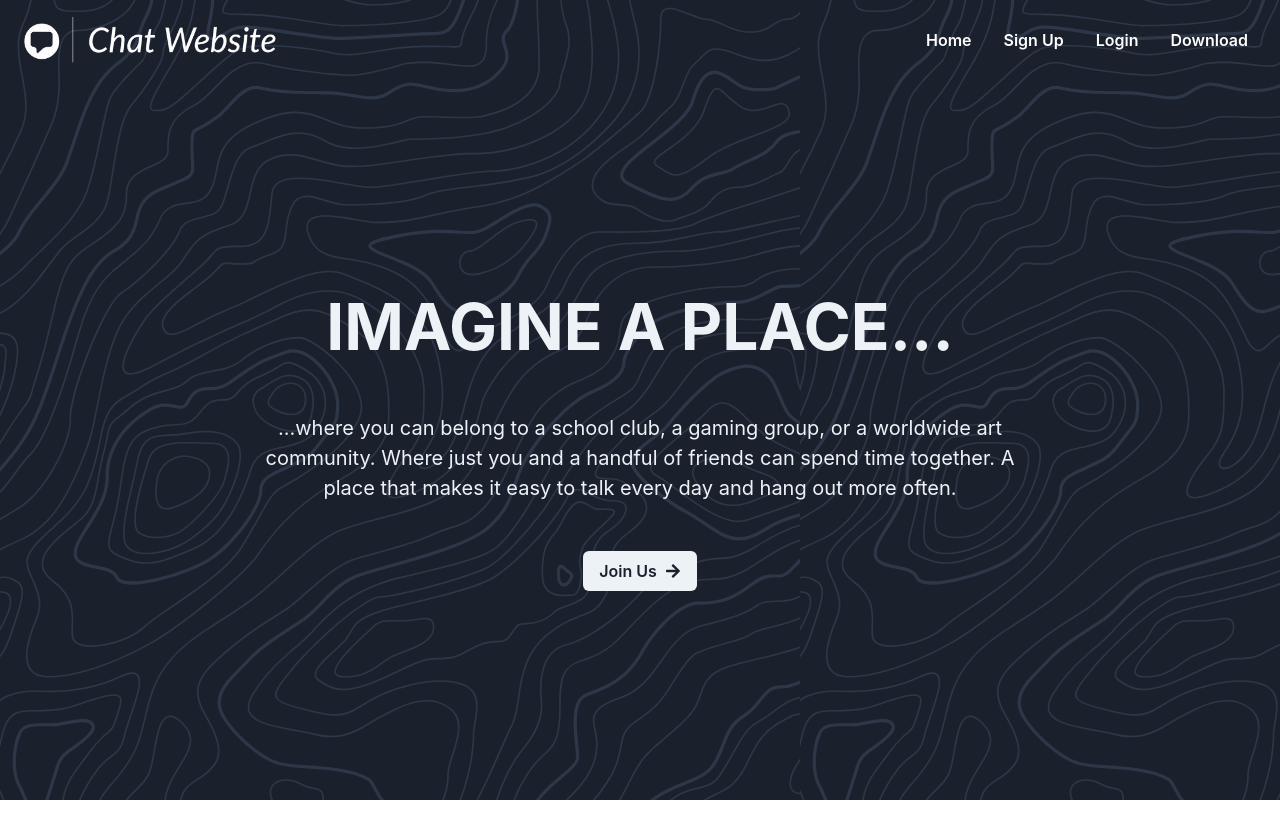
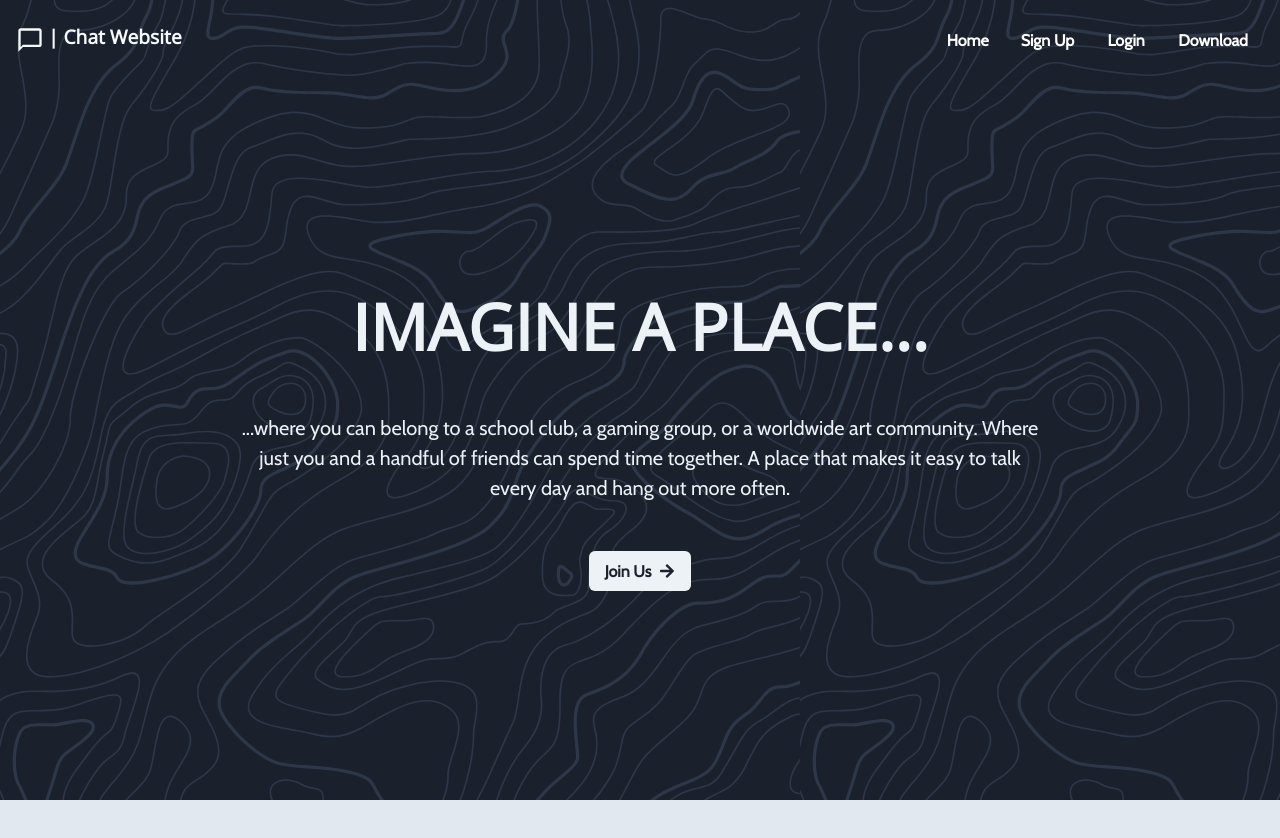
Before and after one commit to shivamchhapola/Chat-Website, a React (Create React App) app in the folder frontend/: page / in a window 1280 px wide. Shown: the top 838 px of the page. Built offline with nearby package versions, Linux system fonts and the light colour scheme.

Commit message:
Added fonts

```diff
--- a/frontend/package.json
+++ b/frontend/package.json
@@ -10,7 +10,7 @@
     "@testing-library/react": "^13.4.0",
     "@testing-library/user-event": "^13.5.0",
     "aos": "^3.0.0-beta.6",
-    "framer-motion": "^7.3.4",
+    "framer-motion": "^7.5.1",
     "react": "^18.2.0",
     "react-dom": "^18.2.0",
     "react-icons": "^4.4.0",
--- a/frontend/src/App.js
+++ b/frontend/src/App.js
@@ -1,13 +1,15 @@
 import { BrowserRouter, Route, Routes } from 'react-router-dom';
 import './App.css';
 import Homepage from './Homepage/Homepage';
+import Join from './Join/Join';
 
 function App() {
   return (
     <div className="App">
       <BrowserRouter>
         <Routes>
-          <Route path="/" element={<Homepage />} exact/>
+          <Route path="/" element={<Homepage />} exact />
+          <Route path="/join" element={<Join />} />
         </Routes>
       </BrowserRouter>
     </div>
--- a/frontend/src/Homepage/Homepage.js
+++ b/frontend/src/Homepage/Homepage.js
@@ -1,4 +1,4 @@
-import { Heading, Text } from '@chakra-ui/layout';
+import { Heading, Link, Text } from '@chakra-ui/layout';
 import React, { Component } from 'react';
 import Navbar from './Navbar';
 import { Box, Flex, Button, Image, IconButton } from '@chakra-ui/react';
@@ -8,6 +8,7 @@ import TLogo from './Icons/TLogo.png';
 import HeadBack from './Icons/random-shapes.svg';
 import AOS from 'aos';
 import 'aos/dist/aos.css';
+import { VscNoNewline } from 'react-icons/vsc';
 
 export default class Homepage extends Component {
   componentDidMount() {
@@ -16,7 +17,7 @@ export default class Homepage extends Component {
 
   render() {
     return (
-      <Flex flexDirection="column">
+      <Flex flexDirection="column" bgColor="gray.200">
         <Box
           h={['80vh', '85vh', '90vh', '100vh']}
           bgColor="gray.800"
@@ -43,14 +44,19 @@ export default class Homepage extends Component {
               day and hang out more often.
             </Text>
             <Box>
-              <Button rightIcon={<FaArrowRight />}>Join Us</Button>
+              <Button as={Link} rightIcon={<FaArrowRight />} href="/join" _hover={{
+                textDecoration: "none",
+                backgroundColor: "gray.300",
+              }}>
+                Join Us
+              </Button>
             </Box>
           </Flex>
         </Box>
+
         <Flex
           h={['80vh', '90vh', 'auto', '100vh']}
           marginBottom="7rem"
-          bgColor="gray.50"
           align="center"
           justify="center"
           direction={['column', 'column', 'row', 'row']}
@@ -72,10 +78,10 @@ export default class Homepage extends Component {
             </Text>
           </Box>
         </Flex>
+
         <Flex
           h={['80vh', '90vh', 'auto', '100vh']}
           marginBottom="7rem"
-          bgColor="gray.50"
           align="center"
           justify="center"
           direction={['column-reverse', 'column-reverse', 'row', 'row']}
@@ -97,10 +103,10 @@ export default class Homepage extends Component {
           </Box>
           <Image src={Svg1} w={['80%', '70%', '50%', '60%']} />
         </Flex>
+
         <Flex
           h={['80vh', '90vh', 'auto', '100vh']}
           marginBottom="7rem"
-          bgColor="gray.50"
           align="center"
           justify="center"
           direction={['column', 'column', 'row', 'row']}
@@ -122,10 +128,10 @@ export default class Homepage extends Component {
             </Text>
           </Box>
         </Flex>
+
         <Flex
           h={['80vh', '90vh', 'auto', '100vh']}
           marginBottom="7rem"
-          bgColor="gray.50"
           align="center"
           justify="center"
           direction="column"
@@ -151,6 +157,7 @@ export default class Homepage extends Component {
           </Box>
           <Image src={Svg1} w={['80%', '70%', '50%', '60%']} />
         </Flex>
+
         <Flex direction="column" h="30vh" data-aos="fade-up">
           <Heading marginBottom={['1rem', '1rem', '2rem', '2rem']}>
             Ready to start your journey?
@@ -167,6 +174,7 @@ export default class Homepage extends Component {
             </Button>
           </Box>
         </Flex>
+
         <Flex
           bgColor="gray.800"
           h="5vh"
--- a/frontend/src/Homepage/Navbar.js
+++ b/frontend/src/Homepage/Navbar.js
@@ -1,6 +1,6 @@
 import React, { useState, useEffect } from 'react';
 import {
-  Image,
+  Heading,
   Flex,
   Box,
   Button,
@@ -8,9 +8,10 @@ import {
   IconButton,
   VStack,
 } from '@chakra-ui/react';
-import Logo from './Icons/TLogo.png';
+import { Icon } from '@chakra-ui/icon';
 import { FiMenu, FiX, FiHome, FiDownload } from 'react-icons/fi';
 import { VscAccount, VscSignIn } from 'react-icons/vsc';
+import { MdOutlineChatBubbleOutline } from 'react-icons/md';
 import AOS from 'aos';
 import 'aos/dist/aos.css';
 
@@ -23,14 +24,27 @@ export default function Navbar() {
 
   return (
     <NavbarContainer>
-      <Box w={['70%', '40%', '30%', '23%']}>
-        <Image src={Logo} alt="Chat Website" size="sm" />
-      </Box>
+      <Flex
+        w={['70%', '40%', '30%', '23%']}
+        direction="row"
+        justifyContent="left"
+        alignContent="center"
+        padding="2">
+        <Icon as={MdOutlineChatBubbleOutline} color="gray.50" boxSize="7" />
+        <Heading
+          color="gray.50"
+          ml={1}
+          lineHeight="1.4rem"
+          align="center"
+          fontSize="1.2rem"
+        >
+          | Chat Website
+        </Heading>
+      </Flex>
       <Box
         display={['flex', 'flex', 'none', 'none']}
         position="absolute"
-        right="1rem"
-      >
+        right="1rem">
         <IconButton
           icon={isOpen ? <FiX /> : <FiMenu />}
           variant="outline"
@@ -53,46 +67,40 @@ export default function Navbar() {
             right="0"
             width="10rem"
             borderRadius="1rem 0 0 1rem"
-            data-aos="fade-left"
-          >
+            data-aos="fade-left">
             <VStack
               color="grey.800"
               display="flex"
               flexDirection="column"
               alignItems="flex-start"
               spacing="1rem"
-              padding="1rem"
-            >
+              padding="1rem">
               <Button
                 leftIcon={<FiHome />}
                 variant="link"
                 size="md"
-                colorScheme="none"
-              >
+                colorScheme="none">
                 Home
               </Button>
               <Button
                 leftIcon={<VscAccount />}
                 variant="link"
                 size="md"
-                colorScheme="none"
-              >
+                colorScheme="none">
                 Sign Up
               </Button>
               <Button
                 leftIcon={<VscSignIn />}
                 variant="link"
                 size="md"
-                colorScheme="none"
-              >
+                colorScheme="none">
                 Login
               </Button>
               <Button
                 leftIcon={<FiDownload />}
                 variant="link"
                 size="md"
-                colorScheme="none"
-              >
+                colorScheme="none">
                 Download
               </Button>
             </VStack>
@@ -104,8 +112,7 @@ export default function Navbar() {
         color="#ffffff"
         spacing="2rem"
         colorScheme="none"
-        display={['none', 'none', 'flex', 'flex']}
-      >
+        display={['none', 'none', 'flex', 'flex']}>
         <Button>Home</Button>
         <Button>Sign Up</Button>
         <Button>Login</Button>
@@ -123,8 +130,7 @@ function NavbarContainer(props) {
       justify="space-between"
       direction="row"
       padding="1rem 2rem 1rem 0.5rem"
-      h="10%"
-    >
+      h="10%">
       {props.children}
     </Flex>
   );
--- /dev/null
+++ b/frontend/src/Join/Join.js
@@ -0,0 +1,20 @@
+import { Box, Flex } from '@chakra-ui/layout';
+import React from 'react';
+import { motion } from 'framer-motion';
+
+export default function Join() {
+  return (
+    <Flex
+      h="100vh"
+      w="100vw"
+      backgroundColor="gray.800"
+      justifyContent="center"
+      alignItems="center">
+      <Box backgroundColor="gray.200" w="60%" h="50%" borderRadius={10}>
+        <Flex></Flex>
+
+        <Flex></Flex>
+      </Box>
+    </Flex>
+  );
+}
--- a/frontend/src/index.js
+++ b/frontend/src/index.js
@@ -4,11 +4,14 @@ import './index.css';
 import App from './App';
 import reportWebVitals from './reportWebVitals';
 import { ChakraProvider } from "@chakra-ui/react";
+import theme from './theme';
+import '@fontsource/cabin';
+import '@fontsource/open-sans';
 
 const root = ReactDOM.createRoot(document.getElementById('root'));
 root.render(
   <React.StrictMode>
-    <ChakraProvider>
+    <ChakraProvider theme={theme}>
       <App />
     </ChakraProvider>
   </React.StrictMode>
--- /dev/null
+++ b/frontend/src/theme.js
@@ -0,0 +1,10 @@
+import { extendTheme } from '@chakra-ui/react';
+
+const theme = extendTheme({
+  fonts: {
+    heading: `'Open Sans', sans-serif`,
+    body: `'Cabin', sans-serif`,
+  },
+});
+
+export default theme;
--- a/package.json
+++ b/package.json
@@ -10,6 +10,11 @@
   "author": "Shivam Chhapola",
   "license": "ISC",
   "dependencies": {
+    "@fontsource/cabin": "^4.5.7",
+    "@fontsource/open-sans": "^4.5.11",
+    "@fontsource/overpass": "^4.5.9",
+    "@fontsource/raleway": "^4.5.10",
+    "@fontsource/rubik": "^4.5.11",
     "dotenv": "^16.0.2",
     "express": "^4.18.1",
     "mongoose": "^6.6.1",
```
Also changed, not shown: 2 other files (tests, documents, lock files or other folders).
